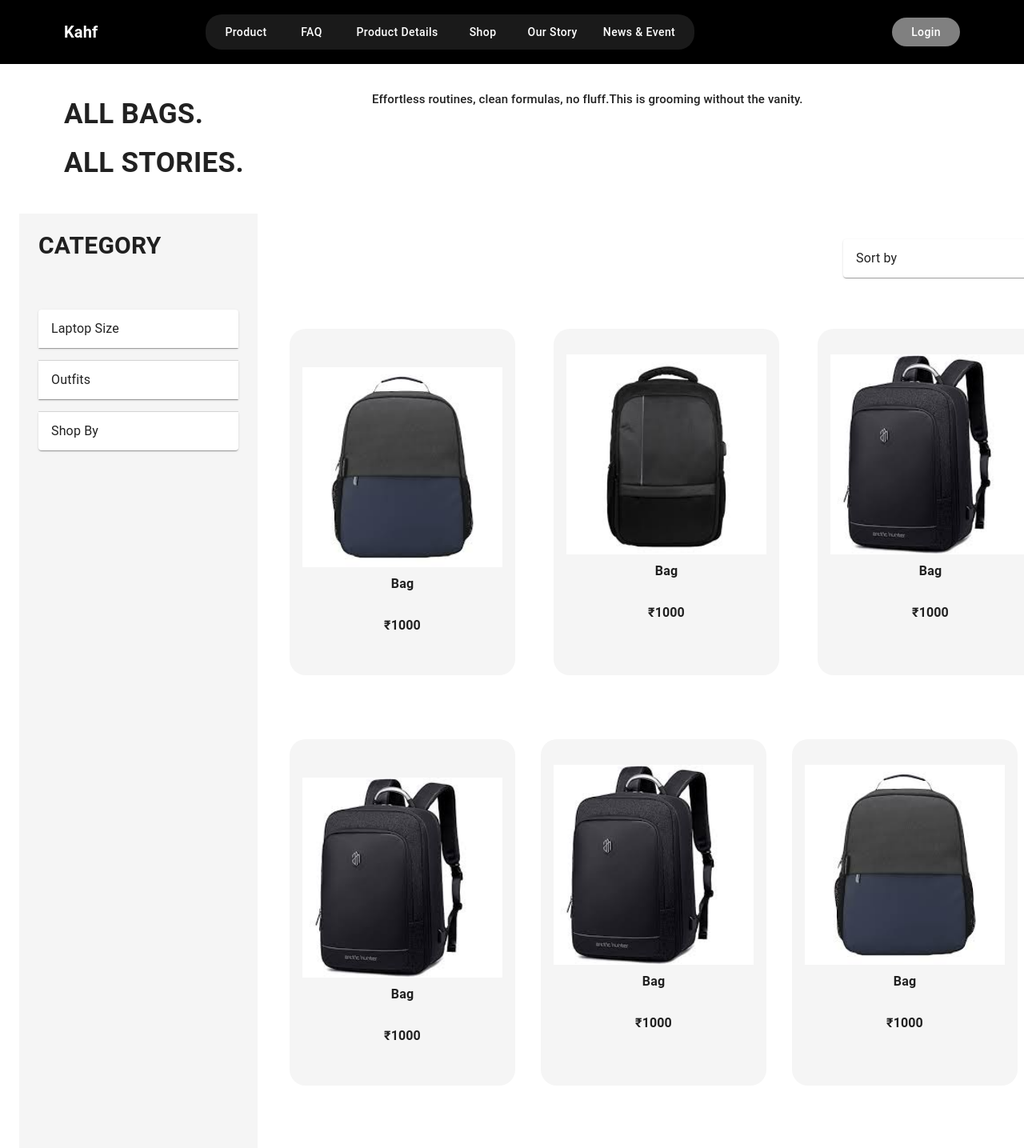
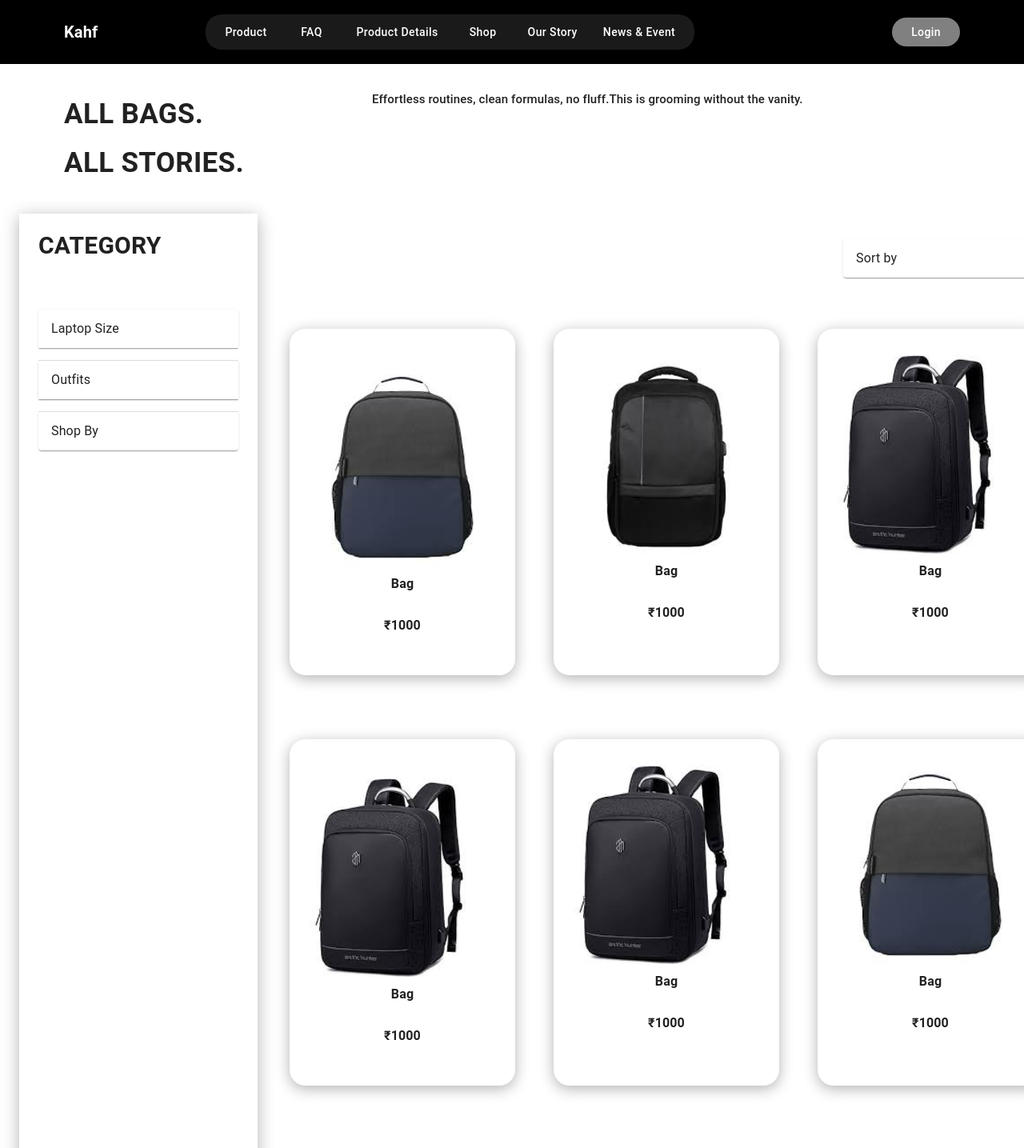
Before and after one commit to dhanshreeaj/groomingstore, a Next.js app: page /shop in a window 1280 px wide. Shown: the top 1435 px of the page at 80% size. Built offline with nearby package versions, Linux system fonts and the light colour scheme; some icons are missing.

Commit message:
Shop page updated

```diff
--- a/src/app/shop/page.tsx
+++ b/src/app/shop/page.tsx
@@ -77,7 +77,7 @@ export default function Shoppage() {
             sx={{
               display: "flex",
               flexDirection: "column",
-              bgcolor: "whitesmoke",
+              boxShadow: "0px 4px 20px rgba(0,0,0,0.3)",
               paddingX: 3,
               paddingY: 2,
               gap: 2,
@@ -204,7 +204,8 @@ export default function Shoppage() {
               <Box
                 sx={{
                   flexDirection: "column",
-                  bgcolor: "whitesmoke",
+                  bgcolor: "white",
+                  boxShadow: "0px 4px 18px rgba(0,0,0,0.3)",
                   paddingY: 6,
                   paddingX: 2,
                   borderRadius: "20px",
@@ -236,7 +237,8 @@ export default function Shoppage() {
               <Box
                 sx={{
                   flexDirection: "column",
-                  bgcolor: "whitesmoke",
+                  bgcolor: "white",
+                  boxShadow: "0px 4px 18px rgba(0,0,0,0.3)",
                   paddingY: 4,
                   paddingX: 2,
                   borderRadius: "20px",
@@ -268,7 +270,8 @@ export default function Shoppage() {
               <Box
                 sx={{
                   flexDirection: "column",
-                  bgcolor: "whitesmoke",
+                  bgcolor: "white",
+                  boxShadow: "0px 4px 18px rgba(0,0,0,0.3)",
                   paddingY: 4,
                   paddingX: 2,
                   borderRadius: "20px",
@@ -305,13 +308,14 @@ export default function Shoppage() {
                 flexDirection: "row",
                 paddingY: 4,
                 paddingX: 2,
-                gap: 4,
+                gap: 6,
               }}
             >
               <Box
                 sx={{
                   flexDirection: "column",
-                  bgcolor: "whitesmoke",
+                  bgcolor: "white",
+                  boxShadow: "0px 4px 18px rgba(0,0,0,0.3)",
                   paddingY: 6,
                   paddingX: 2,
                   borderRadius: "20px",
@@ -343,7 +347,8 @@ export default function Shoppage() {
               <Box
                 sx={{
                   flexDirection: "column",
-                  bgcolor: "whitesmoke",
+                  bgcolor: "white",
+                  boxShadow: "0px 4px 18px rgba(0,0,0,0.3)",
                   paddingY: 4,
                   paddingX: 2,
                   borderRadius: "20px",
@@ -375,7 +380,8 @@ export default function Shoppage() {
               <Box
                 sx={{
                   flexDirection: "column",
-                  bgcolor: "whitesmoke",
+                  bgcolor: "white",
+                  boxShadow: "0px 4px 18px rgba(0,0,0,0.3)",
                   paddingY: 4,
                   paddingX: 2,
                   borderRadius: "20px",
```
